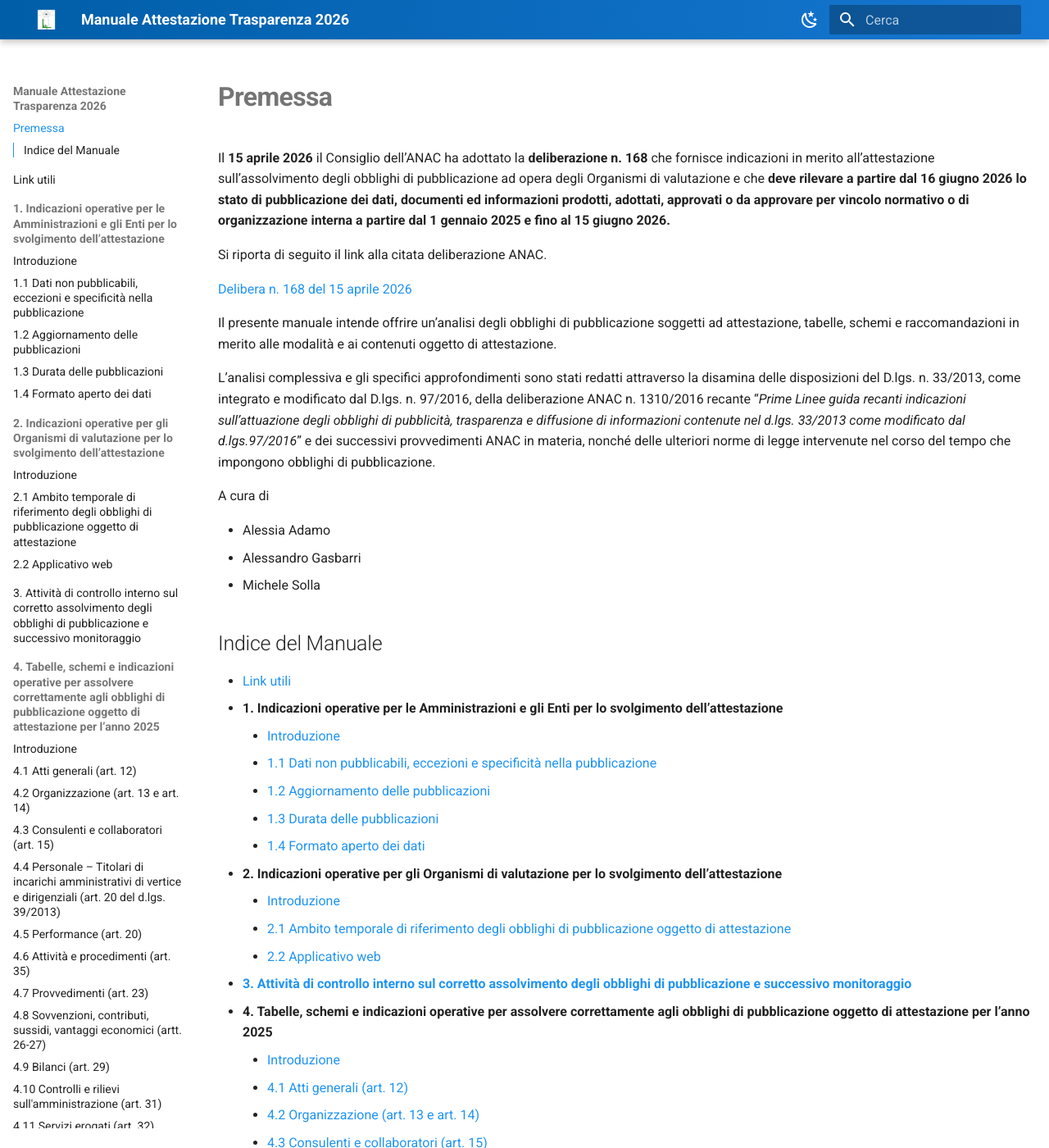
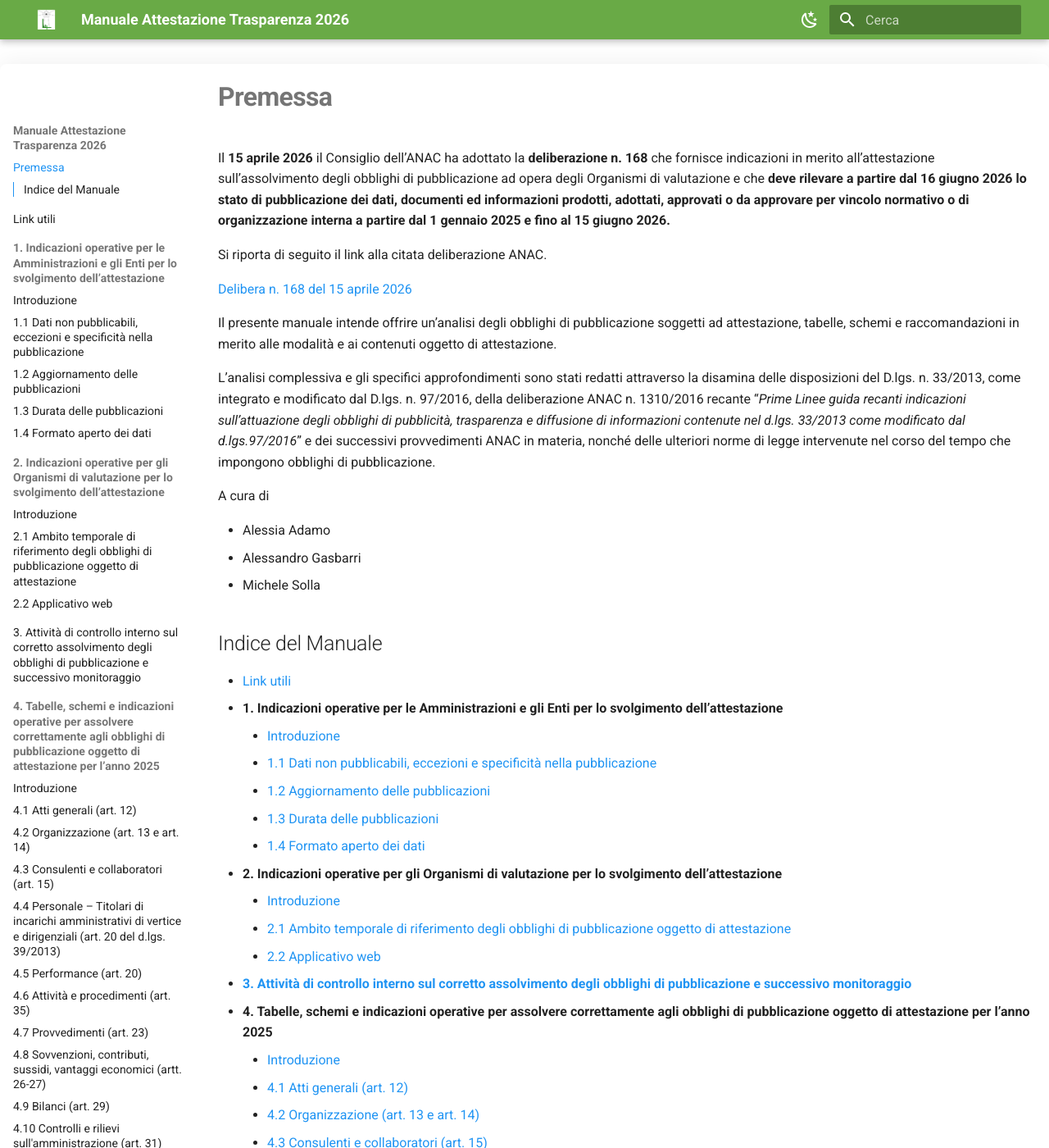
Before and after one commit to Lab4srl/manuale-trasparenza-2026, an MkDocs documentation site: the page built from docs/index.md, in a window 1280 px wide and 1400 px high. Shown: the whole window at 82% size. Built offline with MkDocs 1.6.1 and Material for MkDocs 9.7.7, drawn with Linux system fonts in a browser that asks for light colours.

Commit message:
Aggiornato colore barra del titolo a verde #69aa46 e ottimizzata grafica boxed

```diff
--- a/overrides/css/extra.css
+++ b/overrides/css/extra.css
@@ -1,17 +1,49 @@
+/* --- Colori Brand Lab4Srl --- */
 :root {
-  --md-primary-fg-color: #005ea8;
-  --md-primary-fg-color--light: #1677d2;
-  --md-primary-fg-color--dark: #003c70;
-  --md-default-bg-color: #ffffff;
+  --md-primary-fg-color: #69aa46;
+  --md-primary-fg-color--light: #85c463;
+  --md-primary-fg-color--dark: #4d8232;
+  --md-default-bg-color: #f2f2f2; /* Grigio chiaro per la finestra del browser (come lab4srl.com) */
 }
 
-.md-header { background: linear-gradient(90deg, #005ea8 0%, #1677d2 100%); }
-.md-sidebar--primary .md-sidebar__scrollwrap { background: #ffffff; }
-.md-nav__title { font-weight: 700; }
-.md-typeset h1 { font-weight: 800; letter-spacing: -0.02em; }
-.md-content { padding-top: 0; }
-.md-main__inner { max-width: 1440px; }
+/* --- Layout "Boxed" del Manuale --- */
+.md-main__inner {
+  background-color: #ffffff; /* Sfondo bianco per il manuale al centro */
+  max-width: 1440px;
+  box-shadow: 0 0 30px rgba(0,0,0,0.07);
+  border-radius: 8px;
+  margin-top: 1.5rem;
+  margin-bottom: 1.5rem;
+  overflow: hidden; /* Per rispettare i bordi arrotondati */
+}
 
+/* Header con colore aziendale verde */
+.md-header {
+  background-color: #69aa46;
+}
+
+/* Sidebar e Contenuti (Bianco) */
+.md-sidebar--primary .md-sidebar__scrollwrap,
+.md-sidebar--secondary .md-sidebar__scrollwrap,
+.md-content {
+  background-color: #ffffff;
+}
+
+.md-content {
+  padding-top: 0;
+}
+
+/* --- Tipografia --- */
+.md-nav__title {
+  font-weight: 700;
+}
+
+.md-typeset h1 {
+  font-weight: 800;
+  letter-spacing: -0.02em;
+}
+
+/* --- Componente Hero (Home Page) --- */
 .doc-hero {
   background: linear-gradient(135deg, #005ea8 0%, #0b73cb 100%);
   color: #ffffff;
@@ -19,16 +51,6 @@
   padding: 2.4rem 2.2rem;
   border-radius: 18px;
   box-shadow: 0 10px 30px rgba(0,0,0,.10);
-}
-
-.doc-hero__inner { max-width: 100%; margin: 0; }
-
-.doc-hero__eyebrow {
-  text-transform: uppercase;
-  letter-spacing: .12em;
-  font-size: .8rem;
-  opacity: .85;
-  margin-bottom: .75rem;
 }
 
 .doc-hero h1 {
@@ -47,6 +69,22 @@
   color: #fff;
 }
 
+.doc-hero__meta div {
+  background: rgba(255,255,255,.10);
+  border: 1px solid rgba(255,255,255,.18);
+  border-radius: 12px;
+  padding: .85rem 1rem;
+}
+
+.doc-hero__inner { max-width: 100%; margin: 0; }
+.doc-hero__eyebrow {
+  text-transform: uppercase;
+  letter-spacing: .12em;
+  font-size: .8rem;
+  opacity: .85;
+  margin-bottom: .75rem;
+}
+
 .doc-hero__meta {
   display: grid;
   grid-template-columns: repeat(auto-fit, minmax(140px, 1fr));
@@ -54,11 +92,4 @@
   margin-top: 1rem;
 }
 
-.doc-hero__meta div {
-  background: rgba(255,255,255,.10);
-  border: 1px solid rgba(255,255,255,.18);
-  border-radius: 12px;
-  padding: .85rem 1rem;
-}
-
 .doc-intro { max-width: 100%; margin: 0; }
```
